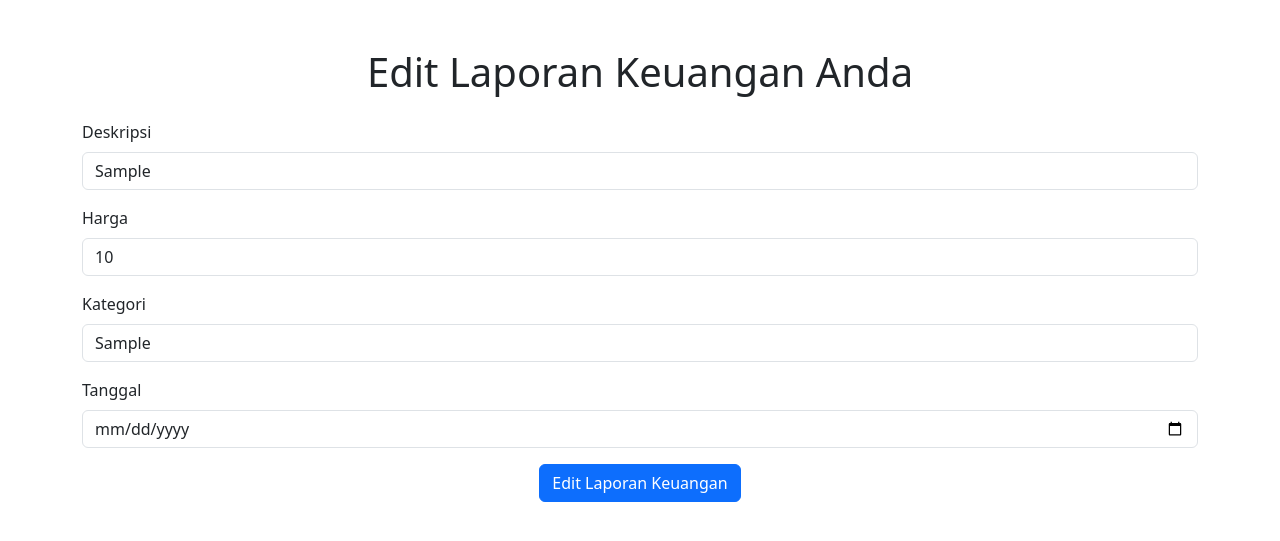
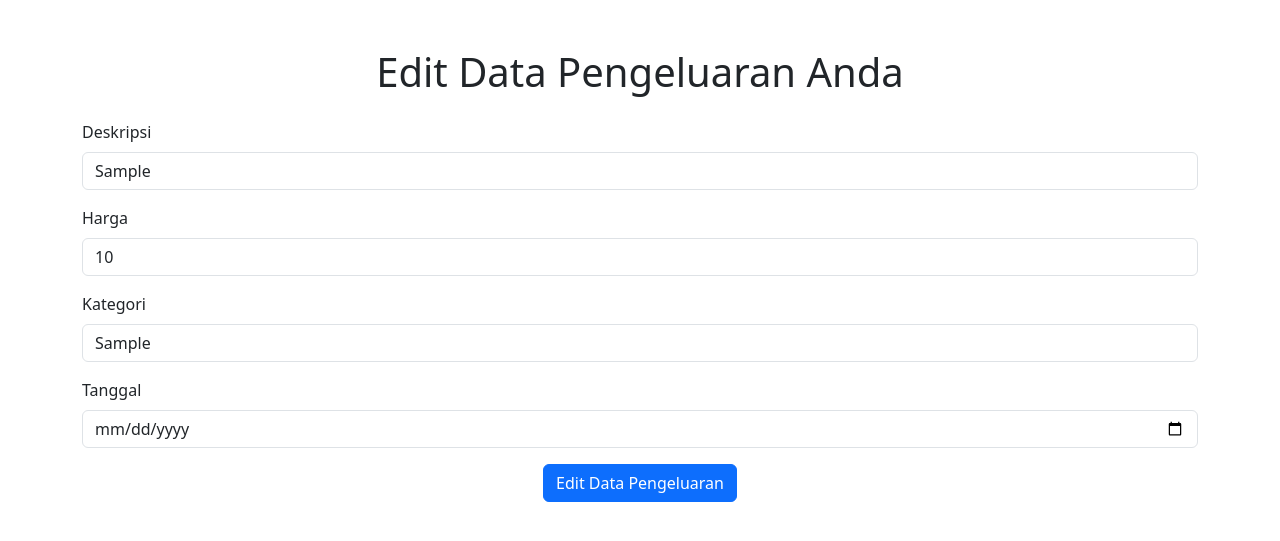
Before and after one commit to afifahnisa17/after-MidTermTest, a PHP site: page /pages/edit_laporan.php?id=1 in a window 1280 px wide. Shown: the top 541 px of the page. Run offline with PHP 8.4, Linux system fonts and the light colour scheme; tables that the repository leaves empty or names only in its code hold one stand-in row (values such as "Sample post"); some libraries are stand-ins or nearby versions.

Commit message:
add: komentar dan perbaiki diksi

```diff
--- a/pages/edit_laporan.php
+++ b/pages/edit_laporan.php
@@ -14,7 +14,7 @@
 
 <body>
     <div class="container my-5">
-        <h1 class="text-center mb-4">Edit Laporan Keuangan Anda</h1>
+        <h1 class="text-center mb-4">Edit Data Pengeluaran Anda</h1>
 
         <form action="" method="POST">
             <div class="mb-3">
@@ -42,7 +42,7 @@
             </div>
 
             <div class="text-center">
-                <button type="submit" class="btn btn-primary">Edit Laporan Keuangan</button>
+                <button type="submit" class="btn btn-primary">Edit Data Pengeluaran</button>
             </div>
         </form>
     </div>
--- a/pages/lihat_detail.php
+++ b/pages/lihat_detail.php
@@ -31,7 +31,7 @@ $totalPengeluaran = getTotalPengeluaran();
                         <th scope="col">ID</th>
                         <th scope="col">Kategori</th>
                         <th scope="col">Deskripsi</th>
-                        <th scope="col">Jumlah</th>
+                        <th scope="col">Harga</th>
                         <th scope="col">Tanggal Pengeluaran</th>
                     </tr>
                 </thead>
```
